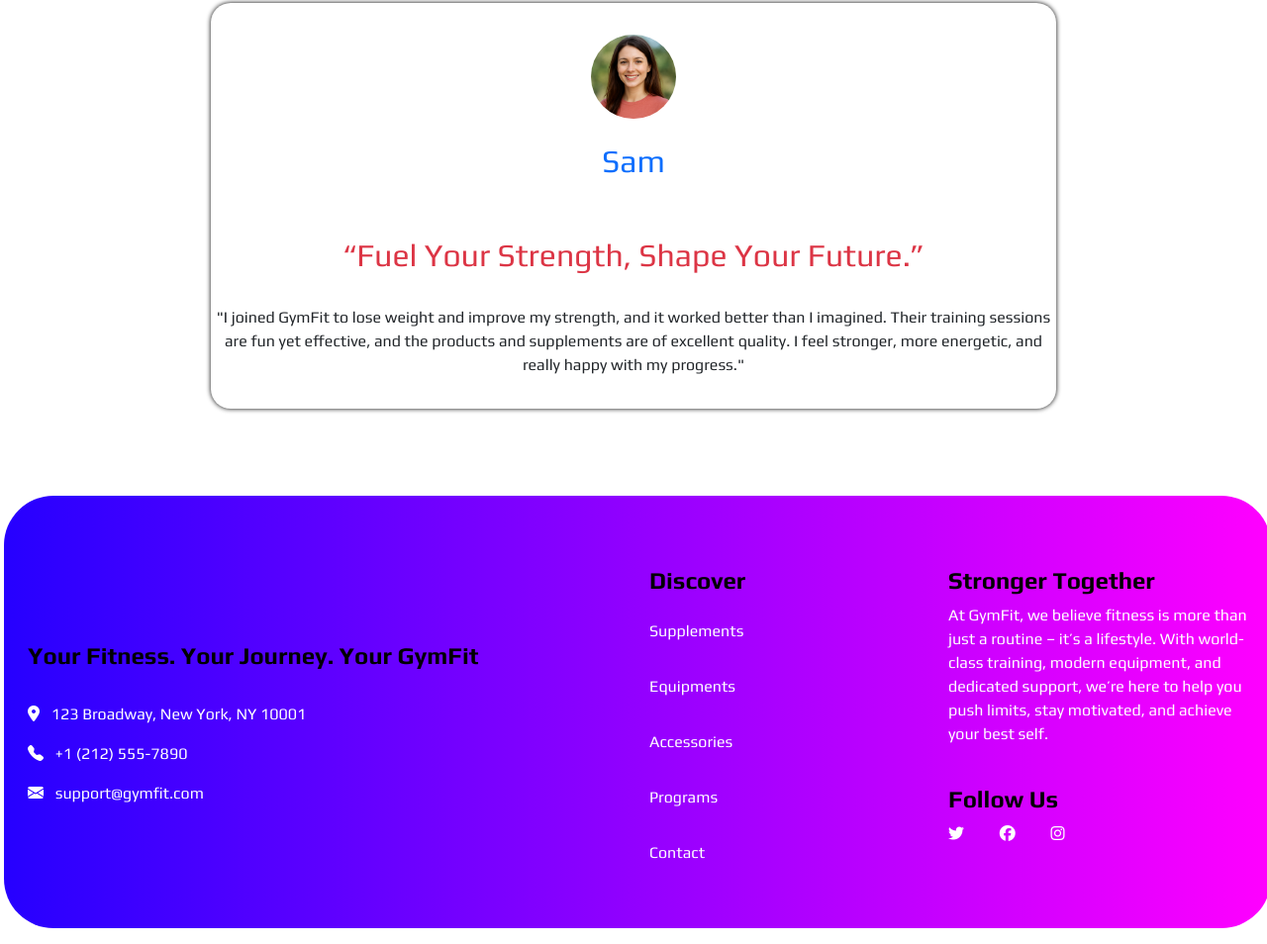
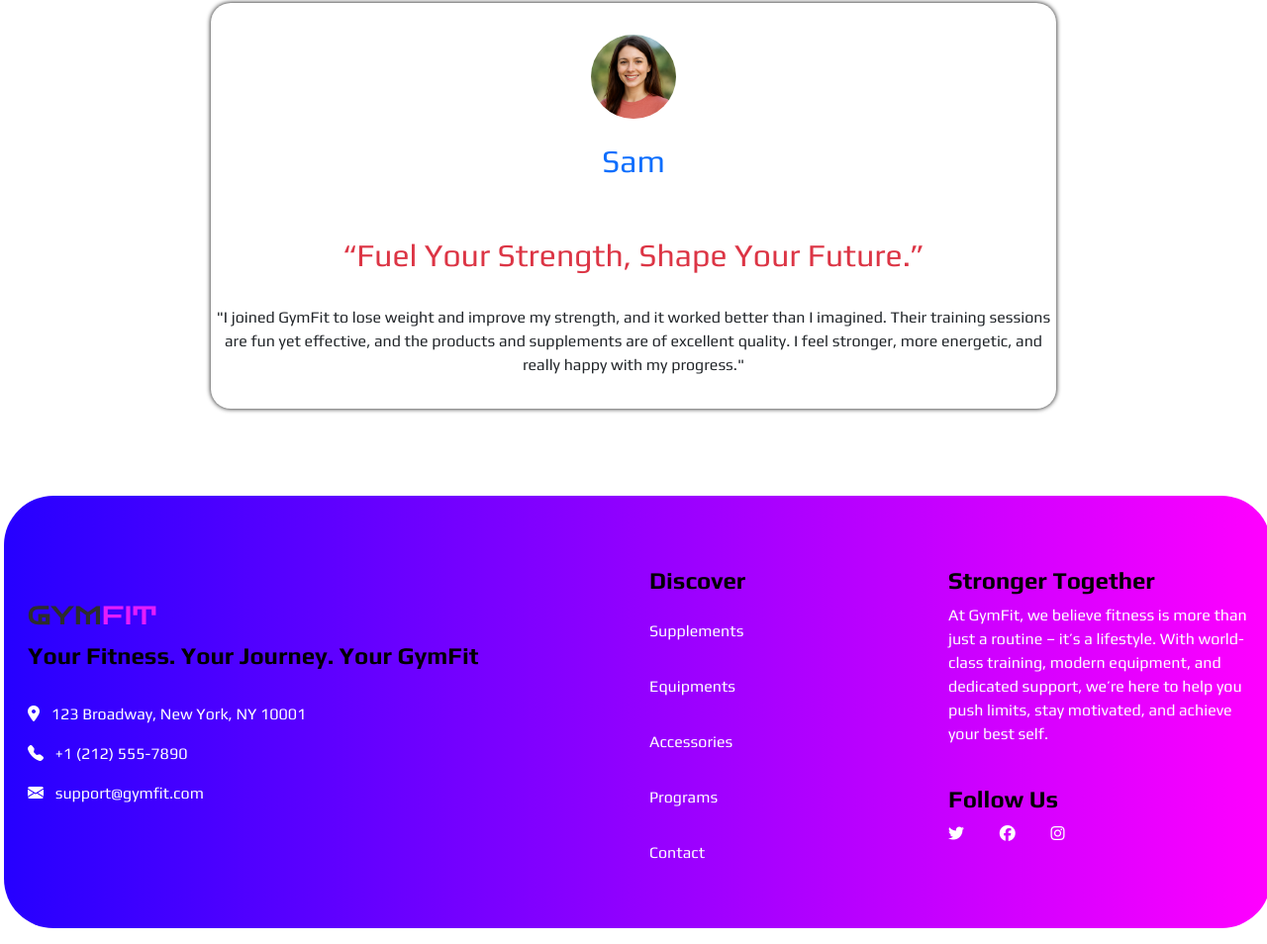
Before and after one commit to imharish05/Gymfit, a plain HTML site: page index.html in a window 1280 px wide. Shown: the part 3574-4528 px from the top of the page at 99% size. Drawn offline with nearby package versions, Linux system fonts and the light colour scheme.

Commit message:
Update index.html

```diff
--- a/index.html
+++ b/index.html
@@ -495,7 +495,7 @@
                     <div class="footerWrapper d-flex justify-content-center my-3 mx-1 py-5">
                         <div class="row d-flex align-items-center w-100 pt-4">
                             <div class="footerContent col-lg-6">
-                                <img src="./Assests/logo.svg" class="img-fluid" alt="">
+                                <img src="./Assets/logo.svg" class="img-fluid" alt="">
                                 <p class="h4 pt-3">Your Fitness. Your Journey. Your GymFit</p>
 
                                 <div class="address py-4">
```
